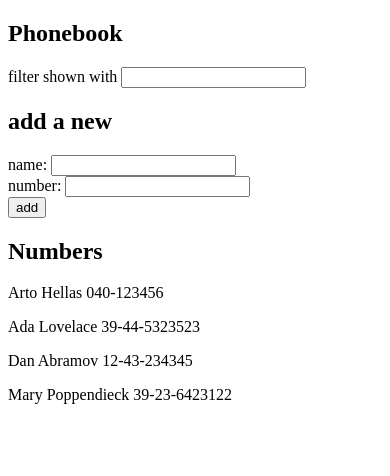
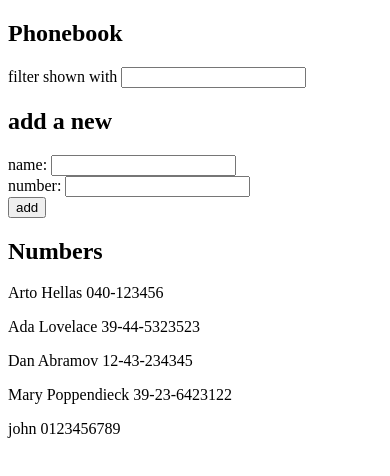
Before and after one commit to kritebh/fullstackopen, a React (Create React App) app in the folder part2/phonebook/: page / in a window 390 px wide. Shown: the top 476 px of the page. Built offline with nearby package versions, Linux system fonts and the light colour scheme; data requests are answered from the project's data file.

Commit message:
2.12: The Phonebook step7

```diff
--- a/part2/phonebook/db.json
+++ b/part2/phonebook/db.json
@@ -1,5 +1,5 @@
 {
-    "persons":[
+  "persons": [
     {
       "name": "Arto Hellas",
       "number": "040-123456",
@@ -19,6 +19,11 @@
       "name": "Mary Poppendieck",
       "number": "39-23-6423122",
       "id": 4
+    },
+    {
+      "name": "john",
+      "number": "0123456789",
+      "id": 5
     }
   ]
 }
--- a/part2/phonebook/src/App.js
+++ b/part2/phonebook/src/App.js
@@ -28,9 +28,13 @@ const App = () => {
     if(isPresent){
       return
     }
-    setPersons([...persons,{name:newName,number:number}])
-    setNewName("")
-    setNumber("")
+
+    axios.post("http://localhost:3001/persons",{name:newName,number:number})
+    .then((response) => {
+      setPersons([...persons,response.data])
+      setNewName("")
+      setNumber("")
+  })
   }
 
   const searchHandler = (e)=>{
```
Lines whose indentation alone changed are shown as unchanged.
